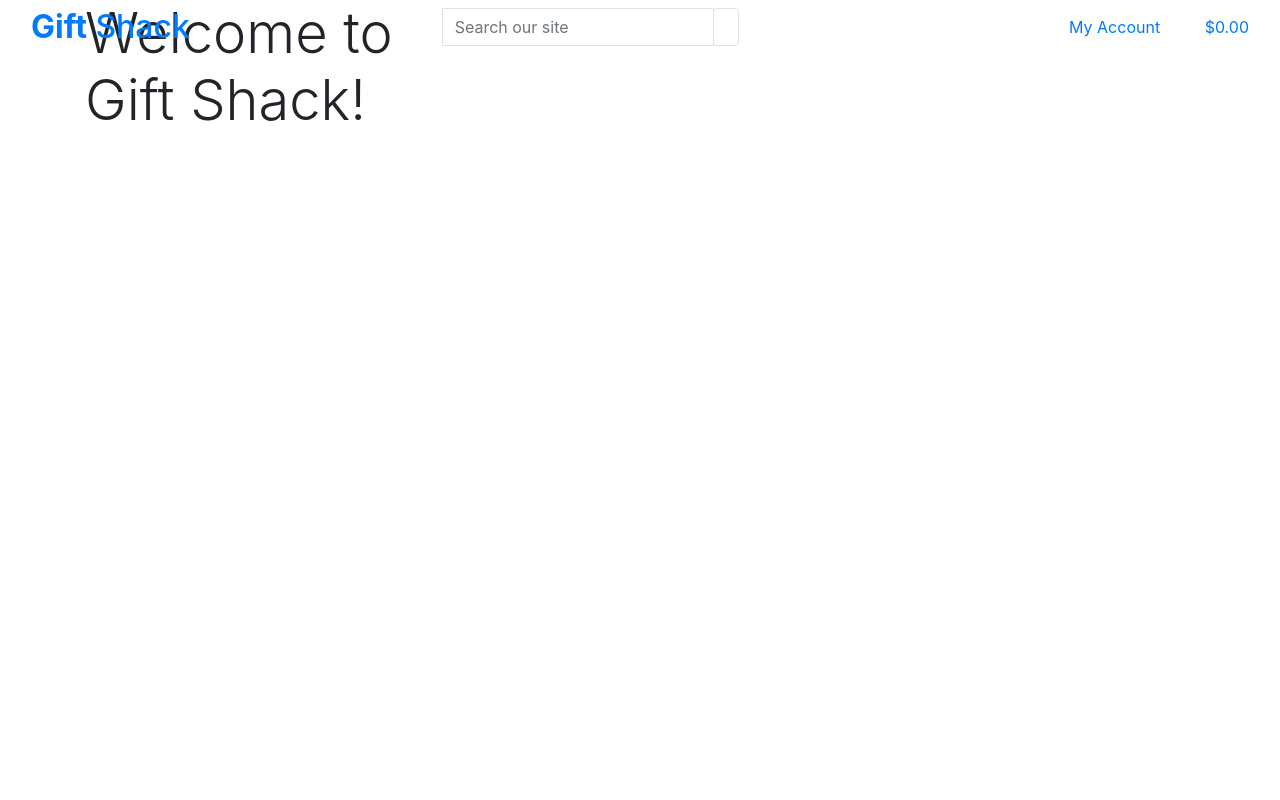
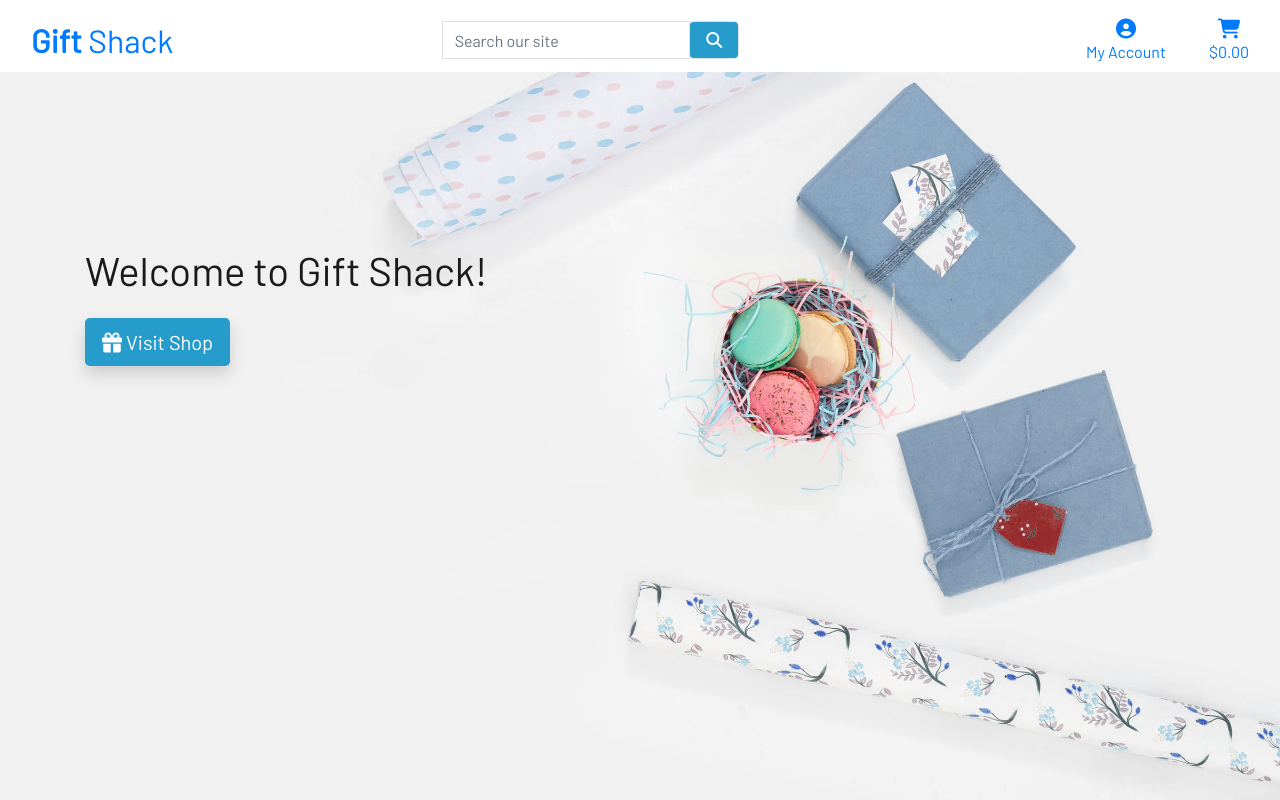
Before and after one commit to JohnW876/gift-shack, a Django app: page / in a window 1280 px wide. Run offline with Django 3.2, Linux system fonts and the light colour scheme; some libraries are stand-ins or nearby versions.

Commit message:
Add googlefonts and css to style homepage

```diff
--- a/gift_shack/settings.py
+++ b/gift_shack/settings.py
@@ -147,3 +147,8 @@ USE_TZ = True
 # https://docs.djangoproject.com/en/3.1/howto/static-files/
 
 STATIC_URL = '/static/'
+
+STATICFILES_DIRS = (os.path.join(BASE_DIR, 'static'),)
+
+MEDIA_URL = '/media/'
+MEDIA_ROOT = os.path.join(BASE_DIR, 'media')
--- a/gift_shack/urls.py
+++ b/gift_shack/urls.py
@@ -15,9 +15,11 @@ Including another URLconf
 """
 from django.contrib import admin
 from django.urls import path, include
+from django.conf import settings
+from django.conf.urls.static import static
 
 urlpatterns = [
     path('admin/', admin.site.urls),
     path('accounts/', include('allauth.urls')),
     path('', include('home.urls')),
-]
+]+ static(settings.MEDIA_URL, document_root=settings.MEDIA_ROOT)
--- a/home/templates/home/index.html
+++ b/home/templates/home/index.html
@@ -12,13 +12,13 @@
 {% block content %}
     <div class="container h-100">
         <div class="row h-100">
-            <div class="col-5 col-md-4 my-auto">
-                <h1 class="display-4 logo-font text-black">
+            <div class="col-4 col-md-6 my-auto">
+                <h1 class="display-5">
                     Welcome to Gift Shack!
                 </h1>
-                <div class="my-5">
+                <div class="my-4">
                     <h4>
-                        <a href="" class="visit-shop-button btn btn-lg rounded text-white py-3">Visit Shop</a>
+                        <a href="#" class="btn btn-lg btn-default shadow"><i class="fas fa-gift"></i>  Visit Shop</a>
                     </h4>
                 </div>
             </div>
--- a/static/css/base.css
+++ b/static/css/base.css
@@ -0,0 +1,29 @@
+html {
+    height: 100%;
+}
+
+body {
+    background: url('/media/home_hero.png') no-repeat center center fixed;
+    background-size: cover;
+    height: calc(100vh - 164px);
+    color: rgb(27, 26, 26);
+    font-family: 'Barlow';
+}
+
+/* from Bulma */
+.icon {
+    align-items: center;
+    display: inline-flex;
+    justify-content: center;
+    height: 1.5rem;
+    width: 1.5rem;
+}
+
+.main-logo-link {
+    width: fit-content;
+}
+
+.btn {
+    background-color: #269ccc;
+    color: white;
+}
--- a/templates/base.html
+++ b/templates/base.html
@@ -15,12 +15,15 @@
 
     {% block corecss %}
         <link rel="stylesheet" href="https://stackpath.bootstrapcdn.com/bootstrap/4.4.1/css/bootstrap.min.css" integrity="sha384-Vkoo8x4CGsO3+Hhxv8T/Q5PaXtkKtu6ug5TOeNV6gBiFeWPGFN9MuhOf23Q9Ifjh" crossorigin="anonymous">
+        <link rel="stylesheet" href="https://fonts.googleapis.com/css2?family=Barlow:wght@200;300;400&display=swap">
+        <link rel="stylesheet" href="{% static 'css/base.css' %}">
     {% endblock %}
 
     {% block extra_css %}
     {% endblock %}
 
     {% block corejs %}
+        <script src="https://kit.fontawesome.com/e9c73d7092.js" crossorigin="anonymous"></script>
         <script src="https://code.jquery.com/jquery-3.4.1.slim.min.js" integrity="sha384-J6qa4849blE2+poT4WnyKhv5vZF5SrPo0iEjwBvKU7imGFAV0wwj1yYfoRSJoZ+n" crossorigin="anonymous"></script>
         <script src="https://cdn.jsdelivr.net/npm/popper.js@1.16.0/dist/umd/popper.min.js" integrity="sha384-Q6E9RHvbIyZFJoft+2mJbHaEWldlvI9IOYy5n3zV9zzTtmI3UksdQRVvoxMfooAo" crossorigin="anonymous"></script>
         <script src="https://stackpath.bootstrapcdn.com/bootstrap/4.4.1/js/bootstrap.min.js" integrity="sha384-wfSDF2E50Y2D1uUdj0O3uMBJnjuUD4Ih7YwaYd1iqfktj0Uod8GCExl3Og8ifwB6" crossorigin="anonymous"></script>
@@ -33,7 +36,7 @@
   </head>
   <body>
     <header class="container-fluid fixed-top">
-        <div class="row">
+        <div id="topnav" class="row bg-white pt-lg-2 d-none d-lg-flex">
             <div class="col-12 col-lg-4 my-auto py-1 py-lg-0 text-center text-lg-left">
                 <a href="{% url 'home' %}" class="nav-link main-logo-link">
                     <h2 class="logo-font text-black my-0"><strong>Gift</strong> Shack</h2>
@@ -58,7 +61,7 @@
                     <li class="list-inline-item dropdown">
                         <a class="text-black nav-link" href="#" id="user-options" data-toggle="dropdown" aria-haspopup="true" aria-expanded="false">
                             <div class="text-center">
-                                <div><i class="fas fa-user fa-lg"></i></div>
+                                <div><i class="fas fa-user-circle fa-lg"></i></div>
                                 <p class="my-0">My Account</p>
                             </div>
                         </a>
```
